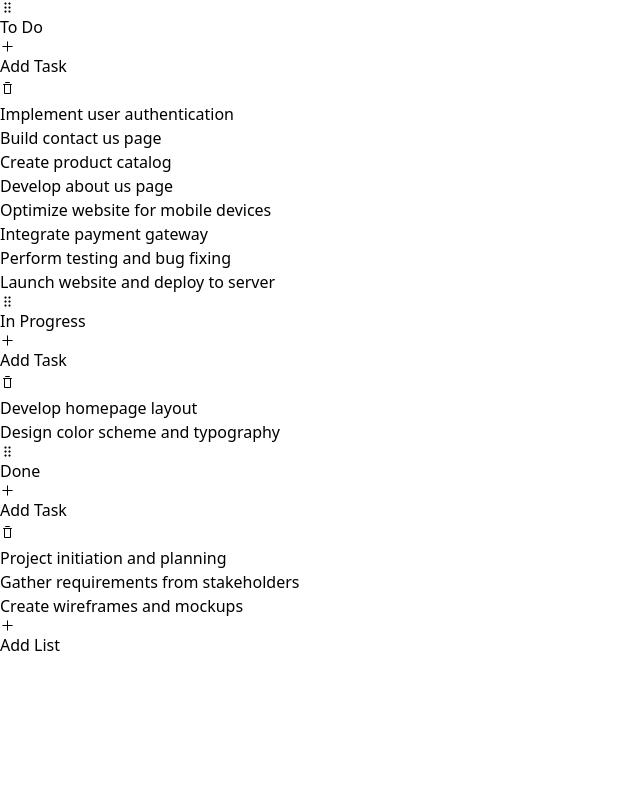
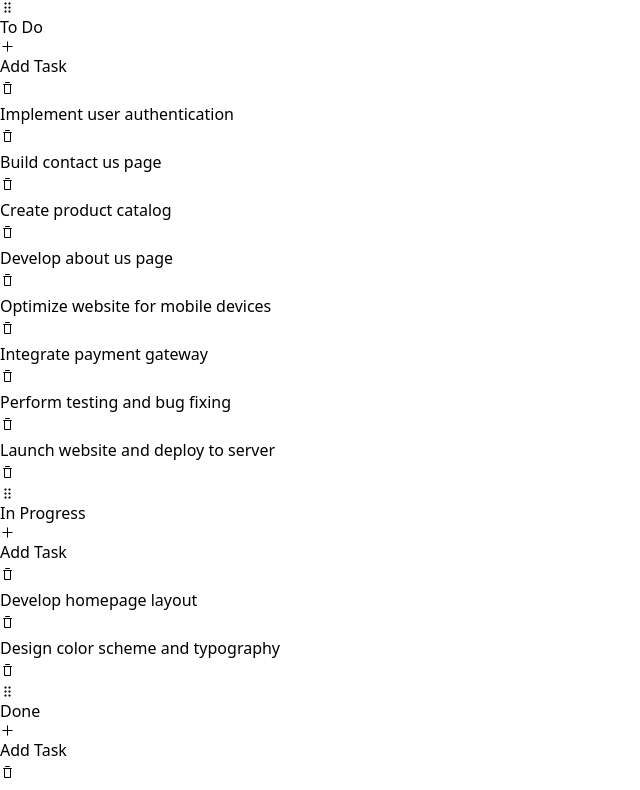
Before and after one commit to rajkarkhanis/kanban, a React (Vite) app: page / in a window 1280 px wide. Shown: the top 790 px of the page, without its empty margins (0-640 px from the left). Built offline with nearby package versions, Linux system fonts and the light colour scheme.

Commit message:
delete task

```diff
--- a/src/components/KanbanBoard.tsx
+++ b/src/components/KanbanBoard.tsx
@@ -128,6 +128,11 @@ const KanbanBoard = () => {
         setTasks([...tasks, newTask]);
     };
 
+    const handleDeleteTask = (task: Task) => {
+        const newTasks: Task[] = tasks.filter((t) => t.id !== task.id);
+        setTasks(newTasks);
+    };
+
     return (
         <DndContext
             sensors={sensors}
@@ -144,6 +149,7 @@ const KanbanBoard = () => {
                             tasks={tasks.filter((t) => t.listId === list.id)}
                             deleteList={handleDeleteList}
                             addTask={handleAddTask}
+                            deleteTask={handleDeleteTask}
                         />
                     ))}
                 </SortableContext>
@@ -156,7 +162,13 @@ const KanbanBoard = () => {
                 </Button>
             </div>
             <DragOverlay>
-                {activeTask && <TaskCard task={activeTask} isOverlay />}
+                {activeTask && (
+                    <TaskCard
+                        deleteTask={handleDeleteTask}
+                        task={activeTask}
+                        isOverlay
+                    />
+                )}
                 {activeList && (
                     <TaskList
                         isOverlay
@@ -164,6 +176,7 @@ const KanbanBoard = () => {
                         tasks={tasks.filter((t) => t.listId === activeList.id)}
                         deleteList={handleDeleteList}
                         addTask={handleAddTask}
+                        deleteTask={handleDeleteTask}
                     />
                 )}
             </DragOverlay>
--- a/src/components/TaskCard.tsx
+++ b/src/components/TaskCard.tsx
@@ -2,13 +2,16 @@ import { useSortable } from "@dnd-kit/sortable";
 import { Task } from "@/lib/types";
 import { CSS } from "@dnd-kit/utilities";
 import { cva } from "class-variance-authority";
+import { Button } from "./ui/button";
+import { TrashIcon } from "@radix-ui/react-icons";
 
 interface TaskCardProps {
     task: Task;
     isOverlay?: boolean;
+    deleteTask: CallableFunction;
 }
 
-const TaskCard = ({ task, isOverlay }: TaskCardProps) => {
+const TaskCard = ({ task, isOverlay, deleteTask }: TaskCardProps) => {
     const {
         setNodeRef,
         attributes,
@@ -23,7 +26,7 @@ const TaskCard = ({ task, isOverlay }: TaskCardProps) => {
         transform: CSS.Transform.toString(transform),
     };
 
-    const variants = cva("bg-white dark:bg-stone-600 p-4 rounded-lg shadow-md", {
+    const variants = cva("", {
         variants: {
             dragging: {
                 over: "ring-2 ring-orange-200 opacity-30",
@@ -32,7 +35,12 @@ const TaskCard = ({ task, isOverlay }: TaskCardProps) => {
         },
     });
 
+    const onTaskDelete = () => {
+        deleteTask(task);
+    };
+
     return (
+        <div className="flex items-center justify-between bg-slate-50 dark:bg-stone-600 rounded-lg p-4 shadow-md group">
             <div
                 ref={setNodeRef}
                 {...attributes}
@@ -48,6 +56,15 @@ const TaskCard = ({ task, isOverlay }: TaskCardProps) => {
             >
                 {task.content}
             </div>
+            <Button
+                onClick={onTaskDelete}
+                size={"sm"}
+                variant={"destructive"}
+                className="opacity-0 group-hover:opacity-100 transition-opacity"
+            >
+                <TrashIcon />
+            </Button>
+        </div>
     );
 };
 
--- a/src/components/TaskList.tsx
+++ b/src/components/TaskList.tsx
@@ -16,6 +16,7 @@ interface TaskListProps {
     tasks: Task[];
     deleteList: CallableFunction;
     addTask: CallableFunction;
+    deleteTask: CallableFunction;
     isOverlay?: boolean;
 }
 
@@ -25,6 +26,7 @@ const TaskList = ({
     isOverlay,
     deleteList,
     addTask,
+    deleteTask,
 }: TaskListProps) => {
     const taskIds = useMemo(() => tasks.map((t) => t.id), [tasks]);
 
@@ -106,7 +108,11 @@ const TaskList = ({
             </div>
             <SortableContext items={taskIds}>
                 {tasks.map((task) => (
-                    <TaskCard key={task.id} task={task} />
+                    <TaskCard
+                        key={task.id}
+                        task={task}
+                        deleteTask={deleteTask}
+                    />
                 ))}
             </SortableContext>
         </div>
```
Lines whose indentation alone changed are shown as unchanged.
